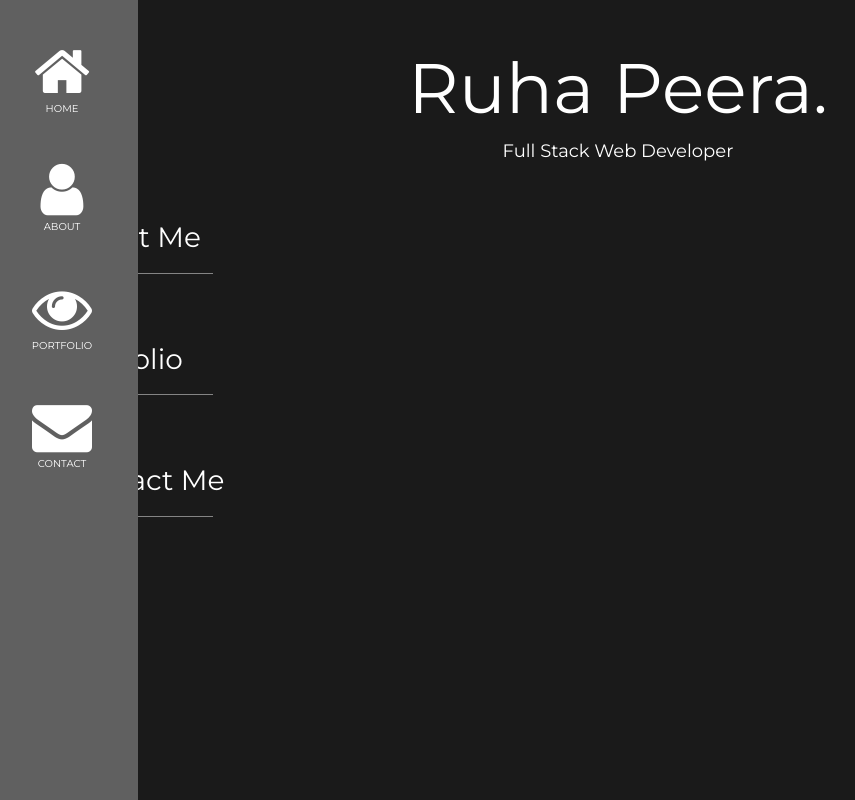
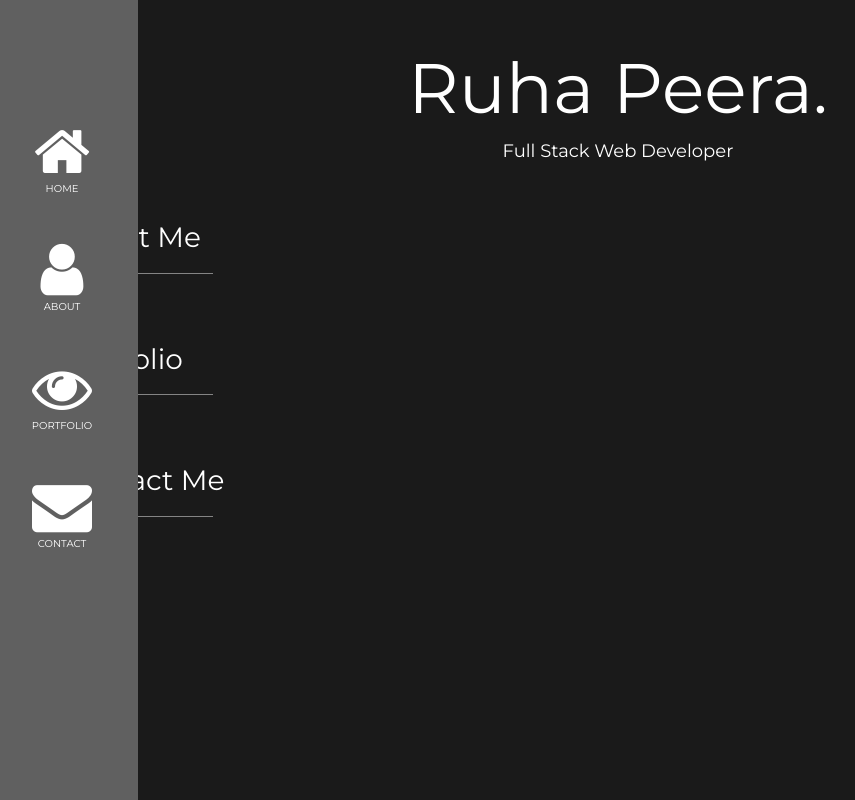
Before and after one commit to Ruha-RP/Portfolio, a PHP site: page / in a window 1280 px wide. Shown: the whole page, without its empty margins (22-877 px from the left). Run offline with PHP 8.4, Linux system fonts and the light colour scheme.

Commit message:
adjusted side bar

```diff
--- a/index.html
+++ b/index.html
@@ -15,12 +15,10 @@
 <body>
   <!-- Side Nav Bar -->
   <div class="sidenav">
-      <div>
       <a href="#">
           <i class="fa fa-home fa-3x"></i>
           <p class="sidebar-text">HOME</p>
       </a>
-    </div>
       <a href="#">
           <i class="fa fa-user fa-3x"></i>
           <p class="sidebar-text">ABOUT</p>
--- a/style.css
+++ b/style.css
@@ -27,7 +27,7 @@ h1 {
     left: 0;
     background-color: #606060; /* Grey */
     overflow-x: hidden; /* Disable horizontal scroll */
-    padding-top: 20px;
+    padding-top: 100px;
 }
 
 /* The navigation menu links */
```
